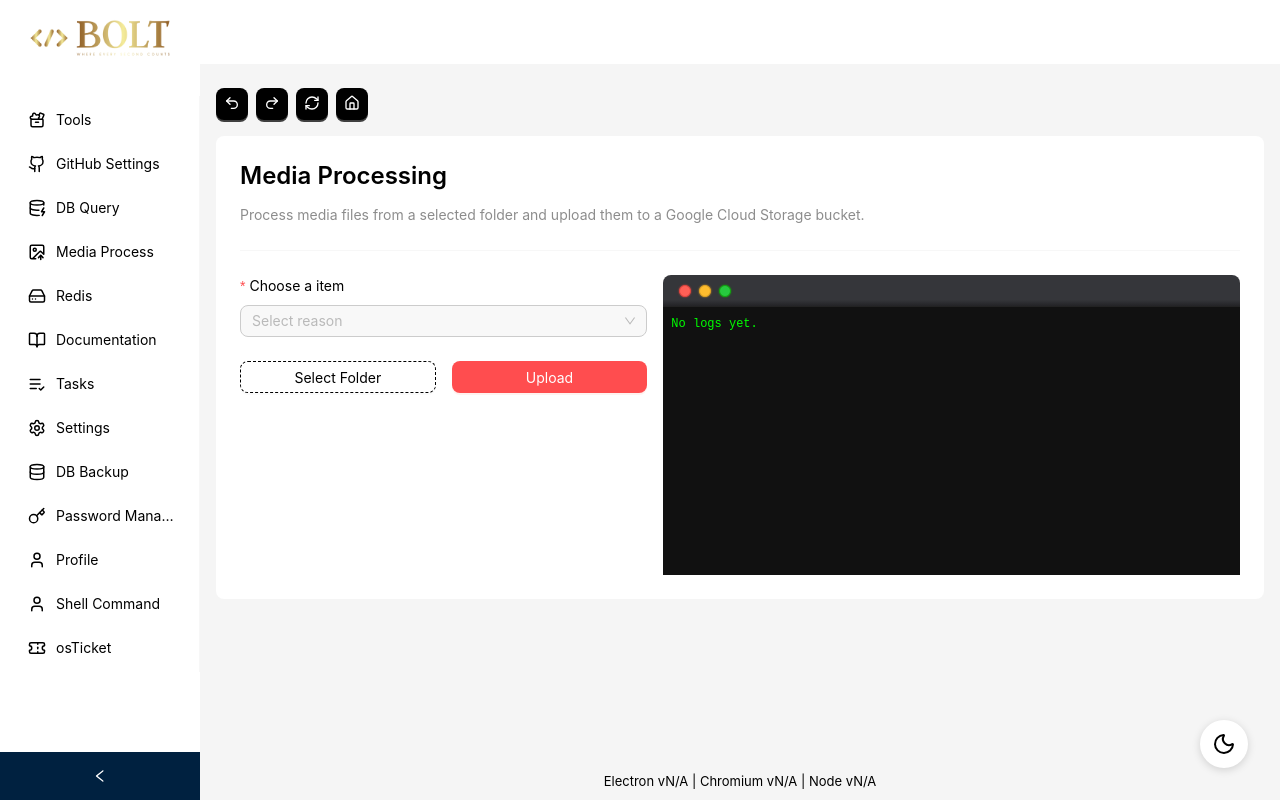
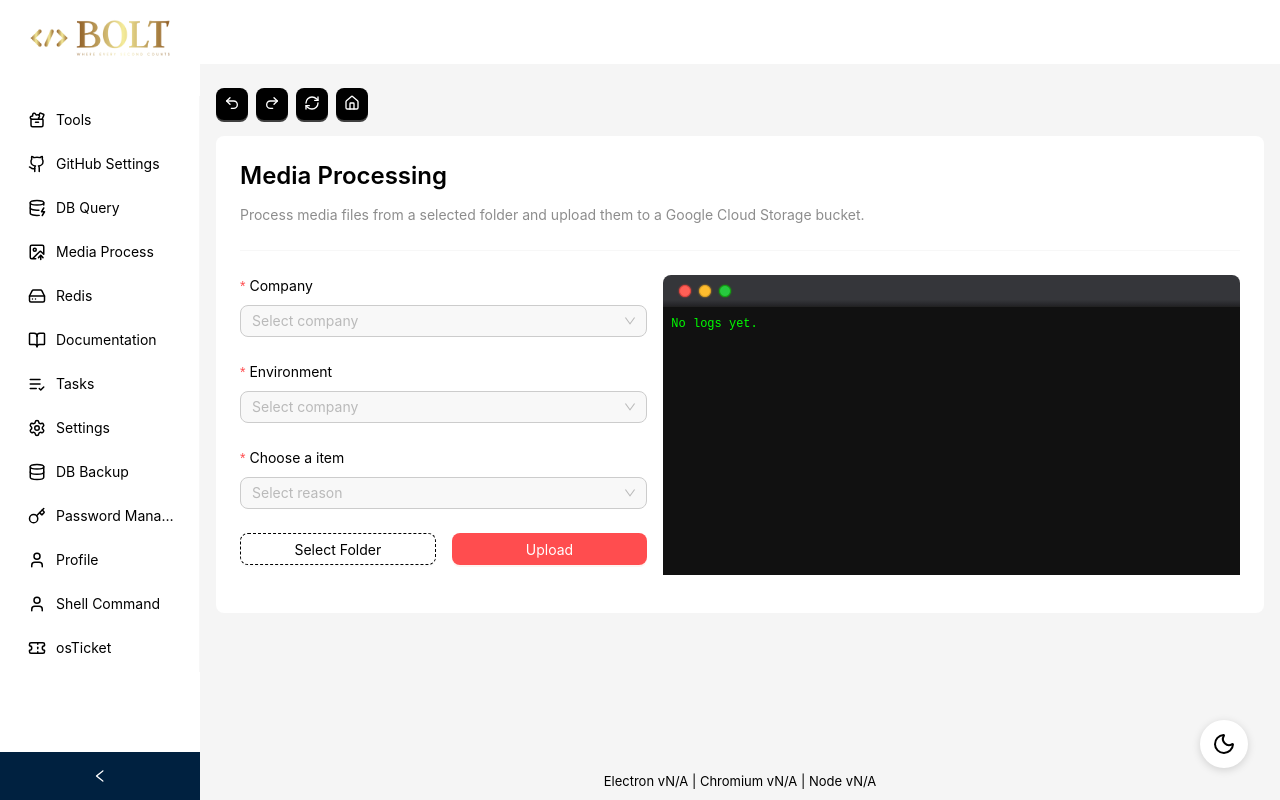
Before and after one commit to kovai-pazhamudir-nilayam/bolt, a React (Vite) app in the folder src/renderer/: page /media-process in a window 1280 px wide. Built offline with nearby package versions, Linux system fonts and the light colour scheme.

Commit message:
[Pankaj] Media processing

```diff
--- a/src/renderer/src/pages/MediaProcessPage/MediaProcessPage.jsx
+++ b/src/renderer/src/pages/MediaProcessPage/MediaProcessPage.jsx
@@ -1,17 +1,50 @@
 import { Button, Col, Form, Row, Select, message } from 'antd'
-import { useRef, useState } from 'react'
+import { useEffect, useRef, useState } from 'react'
 import PageHeader from '../../components/PageHeader/PageHeader'
 import LogsViewer from '../../components/LogsViewer/LogsViewer'
 import { systemFactory } from '../../repos/system.repo'
 import withNotification from '../../hoc/withNotification'
+import { shellFactory } from '../../repos/shell.repo'
 const ITEMS = ['PRODUCT', 'CATEGORY', 'BRAND']
 const { systemRepo } = systemFactory()
+const { shellRepo } = shellFactory()
+import SelectFormItem from '../../components/SelectFormItem'
+import { settingsFactory } from '../../repos/SettingsPage.repo'
+const { companyRepo, environmentRepo } = settingsFactory()
 
 const MediaProcessPageWOC = ({ renderErrorNotification, renderSuccessNotification }) => {
   const [folderPath, setFolderPath] = useState('')
   const [logs, setLogs] = useState([])
   const logRef = useRef(null)
   const [uploading, setUploading] = useState(false)
+  const [loading, setLoading] = useState(false)
+  const [datasource, setDatasource] = useState({
+    companies: [],
+    environments: []
+  })
+
+  const fetchData = async () => {
+    setLoading(true)
+    try {
+      const [allCompanies, allEnvironments] = await Promise.all([
+        companyRepo.getAll(),
+        environmentRepo.getAll()
+      ])
+
+      setDatasource({
+        environments: allEnvironments,
+        companies: allCompanies
+      })
+    } catch (error) {
+      renderErrorNotification(error)
+    } finally {
+      setLoading(false)
+    }
+  }
+
+  useEffect(() => {
+    fetchData()
+  }, [])
 
   const onFinish = async () => {
     if (!folderPath) {
@@ -62,7 +95,19 @@ const MediaProcessPageWOC = ({ renderErrorNotification, renderSuccessNotificatio
       />
       <Row gutter={[16, 16]}>
         <Col lg={10} xs={24}>
-          <Form layout="vertical" onFinish={onFinish}>
+          <Form layout="vertical" onFinish={onFinish} loading={loading}>
+            <SelectFormItem
+              options={datasource.companies}
+              name="company_code"
+              label="Company"
+              transform="COMPANIES"
+            />
+            <SelectFormItem
+              options={datasource.environments}
+              name="env_code"
+              label="Environment"
+              transform="ENVIRONMENTS"
+            />
             <Form.Item
               name="cancelReason"
               label="Choose a item"
```
